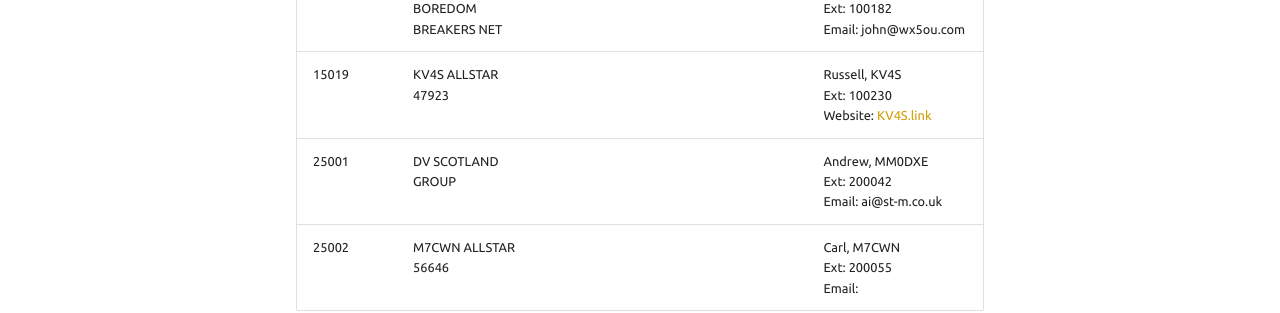
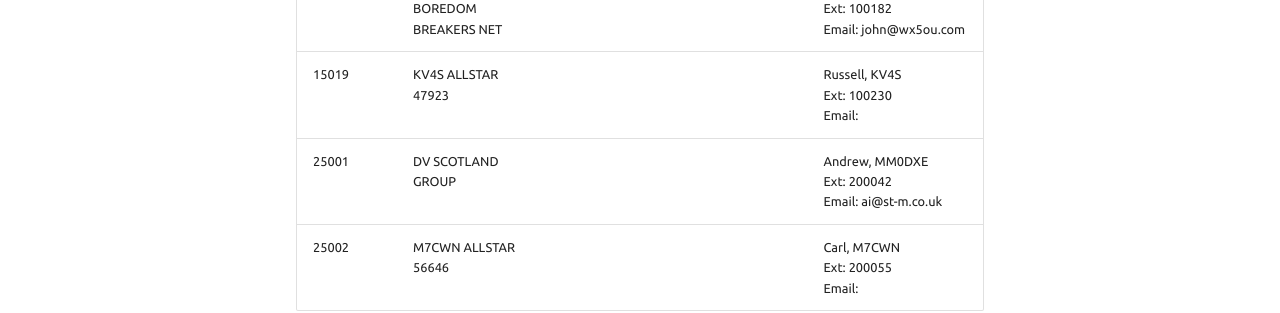
Before and after one commit to hamsoverip/wiki, an MkDocs documentation site: the page built from docs/other/rf-links-list.md, in a window 1280 px wide and 900 px high, scrolled down 2017 px. Shown: the part 443-756 px from the top of the window. Built offline with MkDocs 1.6.1 and Material for MkDocs 9.7.7, drawn with Linux system fonts in a browser that asks for light colours; comment, search, counter and statistics services are not loaded.

```diff
--- a/docs/other/rf-links-list.md
+++ b/docs/other/rf-links-list.md
@@ -34,7 +34,7 @@
 | 15016 |KO4WIL ALLSTAR 56135 | Typically connected to the W4KEV repeater system but can be connected to others at times. I dial in to this node mostly from my office to listen to the W4KEV repeater network.  | William, KO4WIL</br>Ext: 100178</br>Email: ko4wiltn@gmail.com |
 | 15017 |HOIP SERVICE ALLSTAR | Allstar System for HOIP | Jeff, N8ACL</br>Ext: 100070</br>Email: n8acl@qsl.net |
 | 15018 |ALLSTAR 49230 BOREDOM BREAKERS NET |  | John, WX5OU</br>Ext: 100182</br>Email: john@wx5ou.com |
-| 15019 |KV4S ALLSTAR 47923 |  | Russell, KV4S</br>Ext: 100230</br>Website: <a href="http://kv4s.link">KV4S.link</a> |
+| 15019 |KV4S ALLSTAR 47923 |  | Russell, KV4S</br>Ext: 100230</br>Email:  |
 | 25001 |DV SCOTLAND GROUP |  | Andrew, MM0DXE </br>Ext: 200042</br>Email: ai@st-m.co.uk |
 | 25002 |M7CWN ALLSTAR 56646 |  | Carl, M7CWN</br>Ext: 200055</br>Email:  |
 
```
